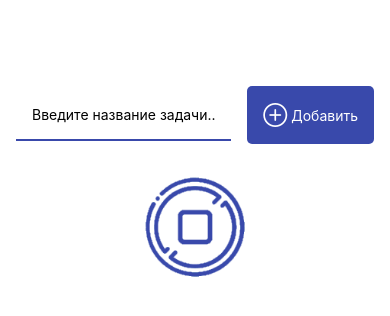
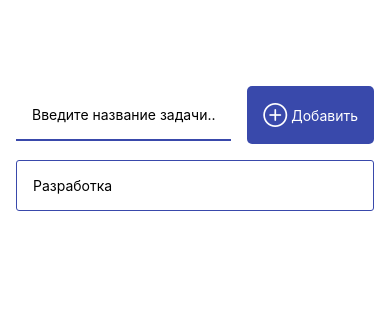
Before and after one commit to Neikan/RN.First, a React Native app: screen / in a window 390 px wide. Shown: the top 316 px of the page. Built offline with nearby package versions, Linux system fonts and the light colour scheme.

Commit message:
feat(App): refactor component

```diff
--- a/App.tsx
+++ b/App.tsx
@@ -1,93 +1,13 @@
-import React, { ReactElement, useState } from 'react'
-import { Alert, StyleSheet, View } from 'react-native'
+import React, { ReactElement } from 'react'
 
-import { Header } from '@/components/Header'
-import { MainScreen } from '@/screens/MainScreen'
-import { TodoScreen } from '@/screens/TodoScreen'
+import { TodoState } from '@/context/todo/TodoState'
 
-import { Nullable } from '@/types'
-import { ITodo } from '@/components/Todo/types'
-import { DefaultTheme, Spacing } from '@/consts/theme'
+import { MainLayout } from './src/MainLayout'
 
 export default function App (): ReactElement {
-  const [todoId, setTodoId] = useState<Nullable<string>>(null)
-  const [todos, setTodos] = useState<ITodo[]>([])
-
-  const addTodo = (title: string): void => {
-    setTodos((prev) => [
-      ...prev,
-      {
-        id: Date.now().toString(),
-        title
-      }
-    ])
-  }
-
-  const openTodo = (todoId: string): void => {
-    setTodoId(todoId)
-  }
-
-  const removeTodo = (todoId: string): void => {
-    const todoTitle: string = todos.find(todo => todo.id === todoId)?.title ?? ''
-
-    todoTitle && Alert.alert(
-      'Удаление элемента',
-      `Вы уверены, что хотите удалить ${todoTitle}?`,
-      [
-        {
-          text: 'Подтвердить',
-          onPress: () => {
-            setTodoId(null)
-            setTodos((prev) => prev.filter((todo) => todo.id !== todoId))
-          }
-        },
-        {
-          text: 'Отмена',
-          style: 'cancel',
-        }
-      ],
-      { cancelable: true }
-    )
-  }
-
-  const editTodo = (id: string, title: string): void => {
-    setTodos(prev => prev.map((todo) => {
-        if (todo.id === id) {
-          todo.title = title
-        }
-
-        return todo
-      })
-    )
-  }
-
-  const goBack = (): void => setTodoId(null)
-
-  let content = <MainScreen onAddTodo={addTodo} onOpenTodo={openTodo} onRemoveTodo={removeTodo} todos={todos} />
-
-  if (todoId) {
-    const selectedTodo = todos.find((todo) => todo.id === todoId)
-
-    if (selectedTodo) {
-      content = <TodoScreen onGoBack={goBack} onRemoveTodo={removeTodo} todo={selectedTodo} onEditTodo={editTodo} />
-    }
-  }
-
   return (
-    <View>
-      <Header title='Todo App' />
-
-      <View style={styles.screen}>{content}</View>
-    </View>
+    <TodoState>
+      <MainLayout />
+    </TodoState>
   )
 }
-
-const styles = StyleSheet.create({
-  screen: {
-    paddingHorizontal: Spacing.PADDING_X,
-    paddingVertical: Spacing.PADDING_Y
-  },
-  buttons: {
-    color: DefaultTheme.BRAND_500
-  }
-})
```
